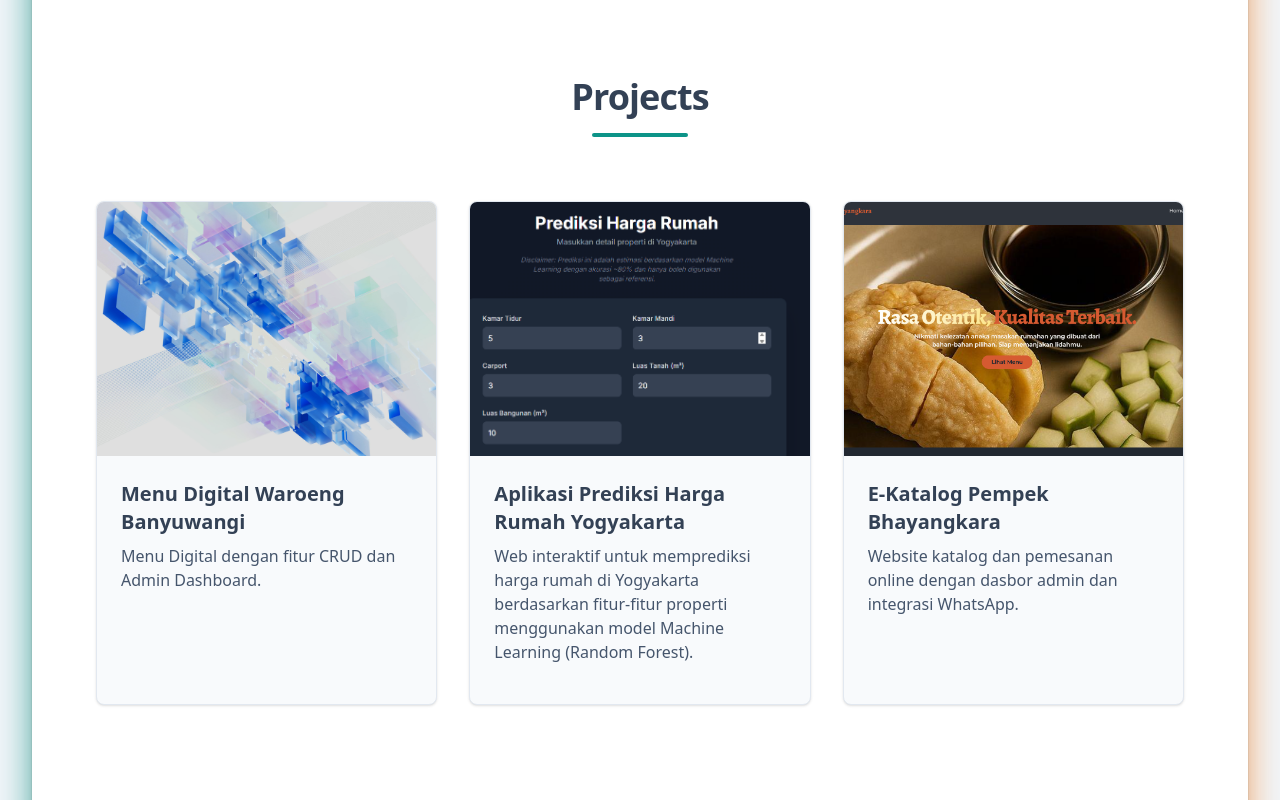
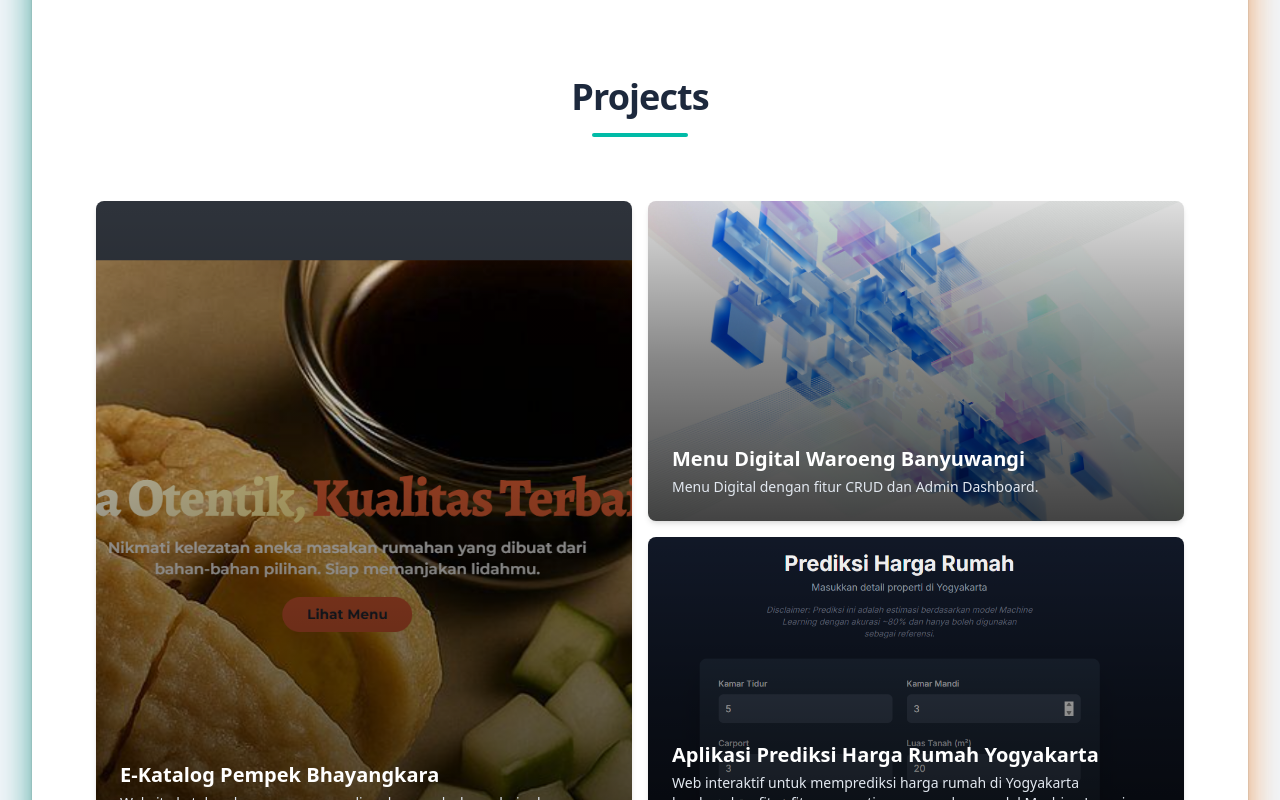
Before and after one commit to rizkytama28/lightport, a React (Vite) app: page / in a window 1280 px wide. Shown: the part 1820-2620 px from the top of the page. Built offline with nearby package versions, Linux system fonts and the light colour scheme.

Commit message:
fix project

```diff
--- a/src/components/ProjectModal.tsx
+++ b/src/components/ProjectModal.tsx
@@ -1,11 +1,11 @@
 
-import { useEffect, useState } from "react";
-import { motion, AnimatePresence } from "framer-motion";
+import { useEffect } from "react";
+import { motion } from "framer-motion";
 import { X, ArrowLeft, ArrowRight, Github, Link as LinkIcon } from "lucide-react";
 import type { Project } from "../data/site";
 
 type ProjectModalProps = {
-  project: Project | null;
+  project: Project;
   onClose: () => void;
   onNext: () => void;
   onPrev: () => void;
@@ -13,54 +13,35 @@ type ProjectModalProps = {
 
 const backdropVariants = {
   hidden: { opacity: 0 },
-  visible: { opacity: 1, transition: { duration: 0.2 } },
-  exit: { opacity: 0, transition: { duration: 0.2, delay: 0.2 } },
-};
-
-const modalVariants = {
-  hidden: { opacity: 0, y: 30 },
-  visible: {
-    opacity: 1,
-    y: 0,
-    transition: { type: "tween", ease: "easeOut", duration: 0.3 } as const
-  },
-  exit: {
-    opacity: 0,
-    y: 30,
-    transition: { type: "tween", ease: "easeIn", duration: 0.2 } as const
-  },
+  visible: { opacity: 1, transition: { duration: 0.3 } },
+  exit: { opacity: 0, transition: { duration: 0.3, delay: 0.2 } },
 };
 
 const contentVariants = {
   hidden: { opacity: 0 },
   visible: {
     opacity: 1,
-    transition: { staggerChildren: 0.05, delayChildren: 0.15 },
+    transition: { staggerChildren: 0.1, delayChildren: 0.3 },
   },
+  exit: { opacity: 0, transition: { duration: 0.15 } }
 };
 
 const itemVariants = {
-  hidden: { opacity: 0, y: 10 },
+  hidden: { opacity: 0, y: 15 },
   visible: { opacity: 1, y: 0, transition: { type: 'tween', ease: 'easeOut' } as const },
 };
 
 export default function ProjectModal({ project, onClose, onNext, onPrev }: ProjectModalProps) {
-  const [isImageLoaded, setIsImageLoaded] = useState(false);
 
   useEffect(() => {
     const handleKeyDown = (event: KeyboardEvent) => {
-      if (!project) return;
       if (event.key === "Escape") onClose();
       if (event.key === "ArrowRight") onNext();
       if (event.key === "ArrowLeft") onPrev();
     };
     document.addEventListener("keydown", handleKeyDown);
     return () => document.removeEventListener("keydown", handleKeyDown);
-  }, [onClose, onNext, onPrev, project]);
-
-  useEffect(() => {
-    if (project) setIsImageLoaded(false);
-  }, [project]);
+  }, [onClose, onNext, onPrev]);
 
   const handleNavClick = (e: React.MouseEvent, action: () => void) => {
     e.stopPropagation();
@@ -68,57 +49,39 @@ export default function ProjectModal({ project, onClose, onNext, onPrev }: Proje
   };
 
   return (
-    <AnimatePresence>
-      {project && (
     <motion.div
       variants={backdropVariants}
       initial="hidden"
       animate="visible"
       exit="exit"
-          className="fixed inset-0 bg-black/75 z-50 flex items-center justify-center p-4"
+      className="fixed inset-0 bg-black/80 backdrop-blur-sm z-50 flex items-center justify-center p-4"
       onClick={onClose}
     >
       {/* --- Main Modal Container --- */}
       <motion.div
-            key={project.title}
-            variants={modalVariants}
+        layoutId={`card-${project.title}`}
         className="bg-slate-50 rounded-xl shadow-2xl w-full max-w-4xl max-h-[90vh] flex flex-col md:flex-row relative overflow-hidden"
         onClick={(e) => e.stopPropagation()}
       >
-            {/* --- Close Button --- */}
-            <button
-              onClick={onClose}
-              className="absolute top-3 right-3 bg-slate-200/50 rounded-full p-1.5 text-slate-600 hover:text-slate-900 hover:bg-slate-300/70 transition-all duration-200 z-20"
-              aria-label="Close project details"
-            >
-              <X size={22} />
-            </button>
-
         {/* --- Image Preview --- */}
-            <div className="w-full md:w-[55%] h-56 md:h-auto bg-slate-200 flex items-center justify-center relative flex-shrink-0">
-              {!isImageLoaded && (
-                  <div className="absolute inset-0 bg-slate-200"></div>
-              )}
-              {project.thumbnail && (
+        <div className="w-full md:w-[55%] bg-slate-200 relative">
           <motion.img
+            layoutId={`image-${project.title}`}
             key={project.thumbnail}
             src={project.thumbnail}
             alt={`Thumbnail for ${project.title}`}
-                  className="w-full h-full object-cover"
-                  initial={{ opacity: 0 }}
-                  animate={{ opacity: isImageLoaded ? 1 : 0 }}
-                  transition={{ duration: 0.3 }}
-                  onLoad={() => setIsImageLoaded(true)}
+            className="absolute inset-0 w-full h-full object-cover"
           />
-              )}
         </div>
 
         {/* --- Project Details --- */}
         <motion.div
+          key={project.title}
           variants={contentVariants}
           initial="hidden"
           animate="visible"
-              className="p-6 md:p-8 flex flex-col overflow-y-auto flex-grow"
+          exit="exit"
+          className="w-full md:w-[45%] p-6 md:p-8 flex flex-col overflow-y-auto"
         >
           <motion.h2 variants={itemVariants} className="text-2xl md:text-3xl font-bold text-slate-800 mb-2">{project.title}</motion.h2>
           <motion.p variants={itemVariants} className="text-slate-600 mb-5 flex-grow text-sm md:text-base">{project.fullDescription}</motion.p>
@@ -138,25 +101,37 @@ export default function ProjectModal({ project, onClose, onNext, onPrev }: Proje
         </motion.div>
       </motion.div>
 
-          {/* --- Navigation Buttons (Desktop) --- */}
-          <button onClick={(e) => handleNavClick(e, onPrev)} className="absolute left-4 top-1/2 -translate-y-1/2 bg-white/80 rounded-full p-2 text-slate-800 hover:bg-white transition-all duration-200 z-20 hidden md:block shadow-md hover:scale-105 active:scale-95">
+      {/* --- Close Button --- */}
+      <motion.button
+        onClick={onClose}
+        className="absolute top-4 right-4 bg-white/50 rounded-full p-1.5 text-white hover:bg-white/70 transition-all duration-200 z-30"
+        aria-label="Close project details"
+        initial={{ opacity: 0, scale: 0.8 }}
+        animate={{ opacity: 1, scale: 1, transition: { delay: 0.4 } }}
+        exit={{ opacity: 0, scale: 0.8 }}
+      >
+        <X size={24} />
+      </motion.button>
+
+      {/* --- Navigation Buttons --- */}
+      <motion.button
+        onClick={(e) => handleNavClick(e, onPrev)}
+        className="absolute left-4 md:left-8 top-1/2 -translate-y-1/2 bg-white/60 rounded-full p-2 text-slate-800 hover:bg-white transition-all duration-200 z-30 backdrop-blur-sm shadow-md hover:scale-105 active:scale-95"
+        initial={{ opacity: 0, x: -20 }}
+        animate={{ opacity: 1, x: 0, transition: { delay: 0.4 } }}
+        exit={{ opacity: 0, x: -20 }}
+      >
         <ArrowLeft size={28} />
-          </button>
-          <button onClick={(e) => handleNavClick(e, onNext)} className="absolute right-4 top-1/2 -translate-y-1/2 bg-white/80 rounded-full p-2 text-slate-800 hover:bg-white transition-all duration-200 z-20 hidden md:block shadow-md hover:scale-105 active:scale-95">
+      </motion.button>
+      <motion.button
+        onClick={(e) => handleNavClick(e, onNext)}
+        className="absolute right-4 md:right-8 top-1/2 -translate-y-1/2 bg-white/60 rounded-full p-2 text-slate-800 hover:bg-white transition-all duration-200 z-30 backdrop-blur-sm shadow-md hover:scale-105 active:scale-95"
+        initial={{ opacity: 0, x: 20 }}
+        animate={{ opacity: 1, x: 0, transition: { delay: 0.4 } }}
+        exit={{ opacity: 0, x: 20 }}
+      >
         <ArrowRight size={28} />
-          </button>
-
-          {/* --- Navigation Buttons (Mobile) --- */}
-          <div className="md:hidden absolute bottom-4 left-1/2 -translate-x-1/2 flex gap-4 z-20">
-            <button onClick={(e) => handleNavClick(e, onPrev)} className="bg-white/90 rounded-full p-3 text-slate-800 shadow-lg">
-              <ArrowLeft size={24} />
-            </button>
-            <button onClick={(e) => handleNavClick(e, onNext)} className="bg-white/90 rounded-full p-3 text-slate-800 shadow-lg">
-              <ArrowRight size={24} />
-            </button>
-          </div>
+      </motion.button>
     </motion.div>
-      )}
-    </AnimatePresence>
   );
 }
--- a/src/components/Projects.tsx
+++ b/src/components/Projects.tsx
@@ -1,113 +1,101 @@
 
 import { useState } from "react";
-import { motion } from "framer-motion";
+import { motion, AnimatePresence } from "framer-motion";
 import { projects } from "../data/site";
+import type { Project } from "../data/site";
 import Section from "./Section";
-import ProjectModal from "./ProjectModal"; // Impor komponen modal
+import ProjectModal from "./ProjectModal";
 
-const containerVariants = {
-  hidden: { opacity: 0 },
-  visible: {
-    opacity: 1,
-    transition: {
-      staggerChildren: 0.3,
-    },
-  },
+
+
+const getCardSpan = (project: Project) => {
+  if (project.title === "E-Katalog Pempek Bhayangkara") return "md:col-span-2 md:row-span-2";
+  if (project.title === "Menu Digital Waroeng Banyuwangi" || project.title === " Aplikasi Prediksi Harga Rumah Yogyakarta") return "md:col-span-2";
+  return "md:col-span-1";
 };
 
-const itemVariants = {
-  hidden: { opacity: 0, y: 20 },
-  visible: {
-    opacity: 1,
-    y: 0,
-    transition: {
-      type: "spring",
-      stiffness: 90,
-      damping: 15,
-    } as const,
-  },
+const getCardOrder = (project: Project) => {
+  if (project.title === "E-Katalog Pempek Bhayangkara") return "order-first";
+  return "";
+}
+
+export default function Projects() {
+  const [selectedProject, setSelectedProject] = useState<Project | null>(null);
+
+  const openModal = (project: Project) => {
+    setSelectedProject(project);
   };
 
-export default function Projects() {
-  const [selectedProjectIndex, setSelectedProjectIndex] = useState<number | null>(null);
-
-  const openModal = (index: number) => setSelectedProjectIndex(index);
-  const closeModal = () => setSelectedProjectIndex(null);
+  const closeModal = () => {
+    setSelectedProject(null);
+  };
 
   const handleNext = () => {
-    if (selectedProjectIndex !== null) {
-      setSelectedProjectIndex((selectedProjectIndex + 1) % projects.length);
+    if (selectedProject) {
+      const currentIndex = projects.findIndex(p => p.title === selectedProject.title);
+      const nextIndex = (currentIndex + 1) % projects.length;
+      setSelectedProject(projects[nextIndex]);
     }
   };
 
   const handlePrev = () => {
-    if (selectedProjectIndex !== null) {
-      setSelectedProjectIndex((selectedProjectIndex - 1 + projects.length) % projects.length);
+    if (selectedProject) {
+      const currentIndex = projects.findIndex(p => p.title === selectedProject.title);
+      const prevIndex = (currentIndex - 1 + projects.length) % projects.length;
+      setSelectedProject(projects[prevIndex]);
     }
   };
-
-  const selectedProject = selectedProjectIndex !== null ? projects[selectedProjectIndex] : null;
 
   return (
     <Section id="projects">
       <div className="py-24 sm:py-32">
-        <div className="max-w-6xl mx-auto px-4 sm:px-6 lg:px-8">
+        <div className="max-w-7xl mx-auto px-4 sm:px-6 lg:px-8">
           <div className="text-center mb-16">
-            <h2 className="text-4xl font-bold text-[#334155] tracking-tight">
+            <h2 className="text-4xl font-bold text-slate-800 tracking-tight">
               Projects
             </h2>
-            <div className="mt-4 w-24 h-1 bg-[#0d9488] mx-auto rounded"></div>
+            <div className="mt-4 w-24 h-1 bg-teal-500 mx-auto rounded"></div>
           </div>
 
-          <motion.div
-            variants={containerVariants}
-            initial="hidden"
-            whileInView="visible"
-            viewport={{ once: true, amount: 0.1 }}
-            className="grid md:grid-cols-2 lg:grid-cols-3 gap-8"
-          >
-            {projects.map((project, index) => (
+          <div className="grid grid-cols-1 md:grid-cols-4 gap-4 auto-rows-[20rem]">
+            {projects.map((project) => (
               <motion.div
                 key={project.title}
-                variants={itemVariants}
-                whileHover={{
-                  y: -8,
-                  boxShadow: "0 20px 25px -5px rgb(0 0 0 / 0.1), 0 8px 10px -6px rgb(0 0 0 / 0.1)",
-                }}
-                className="bg-slate-50 border border-slate-200 rounded-lg shadow-sm overflow-hidden flex flex-col h-full cursor-pointer"
-                onClick={() => openModal(index)}
+                layoutId={`card-${project.title}`}
+                onClick={() => openModal(project)}
+                initial={{ opacity: 0, y: 20 }}
+                whileInView={{ opacity: 1, y: 0 }}
+                transition={{ duration: 0.5, ease: "easeOut" }}
+                viewport={{ once: true, amount: 0.2 }}
+                className={`relative rounded-lg overflow-hidden cursor-pointer shadow-md hover:shadow-xl transition-shadow duration-300 ${getCardSpan(project)} ${getCardOrder(project)}`}
               >
-                {project.thumbnail && (
-                  <div className="overflow-hidden">
                 <motion.img
+                  layoutId={`image-${project.title}`}
                   src={project.thumbnail}
-                      alt={`Thumbnail untuk ${project.title}`}
-                      className="w-full h-full object-cover aspect-[4/3]"
-                      whileHover={{ scale: 1.05 }}
-                      transition={{ type: 'tween', ease: 'easeOut', duration: 0.3 }}
+                  alt={`Thumbnail for ${project.title}`}
+                  className="absolute inset-0 w-full h-full object-cover"
                 />
-                  </div>
-                )}
-                <div className="p-6 flex-grow flex flex-col">
-                  <h3 className="text-xl font-bold text-[#334155] mb-2">
-                    {project.title}
-                  </h3>
-                  <p className="text-slate-600 mb-4 flex-grow">
-                    {project.description}
-                  </p>
+                <div className="absolute inset-0 bg-gradient-to-t from-black/70 via-black/40 to-transparent"></div>
+                <div className="absolute bottom-0 left-0 p-4 md:p-6 text-white">
+                  <h3 className="text-xl font-bold">{project.title}</h3>
+                  <p className="text-sm text-slate-200 mt-1">{project.description}</p>
                 </div>
               </motion.div>
             ))}
-          </motion.div>
+          </div>
         </div>
       </div>
 
+      <AnimatePresence>
+        {selectedProject && (
           <ProjectModal
             project={selectedProject}
             onClose={closeModal}
             onNext={handleNext}
             onPrev={handlePrev}
           />
+        )}
+      </AnimatePresence>
     </Section>
   );
 }
```
Lines whose indentation alone changed are shown as unchanged.
